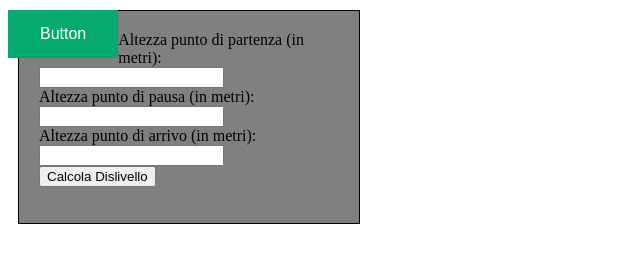
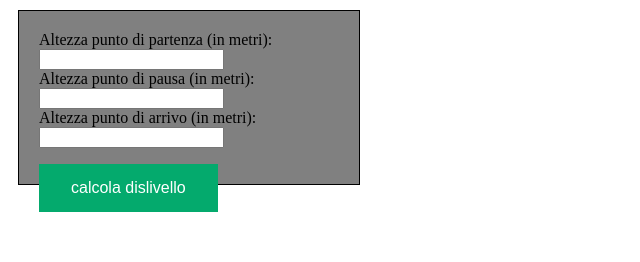
Before and after one commit to Enry5858/STA, a plain HTML site: page js4.html in a window 1280 px wide. Shown: the whole page, without its empty margins (0-640 px from the left). Drawn offline with Linux system fonts and the light colour scheme.

Commit message:
Update js4.html

```diff
--- a/js4.html
+++ b/js4.html
@@ -33,8 +33,7 @@
 </head>
 <body>
 
-    <div class="btn-group">
-  <button class="button">Button</button>
+
 
 </div>
 
@@ -48,12 +47,13 @@
     <label for="endHeight">Altezza punto di arrivo (in metri):</label>
     <input id="endHeight" type="number">
     <br>
-    <button onclick="calcolaDislivello()">Calcola Dislivello</button>
+    <div class="btn-group">
+        <button class="button">calcola dislivello</button>
     <p id="out1"></p>
    </div>
 
    <script>
-    function calcolaDislivello() {
+    function button {
         // Ottieni i valori delle altezze inserite
         let start = parseFloat(document.getElementById("startHeight").value);
         let pause = parseFloat(document.getElementById("pauseHeight").value);
```
